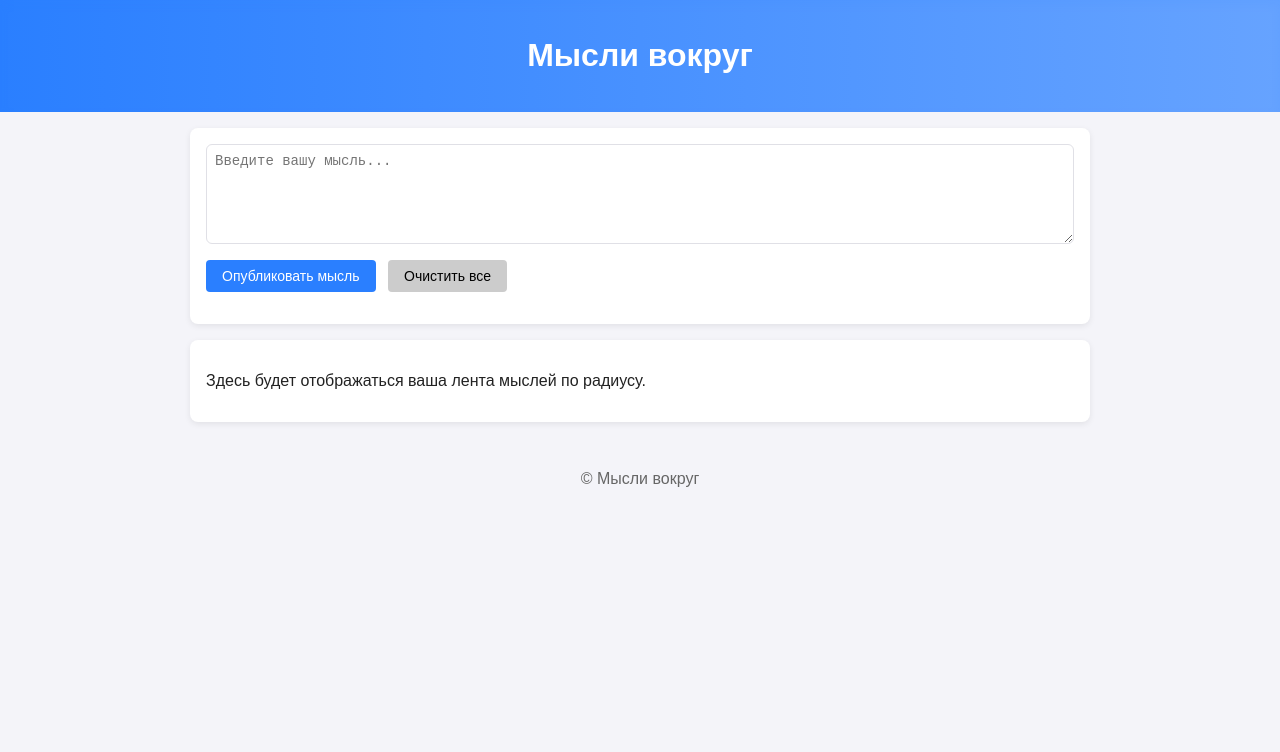
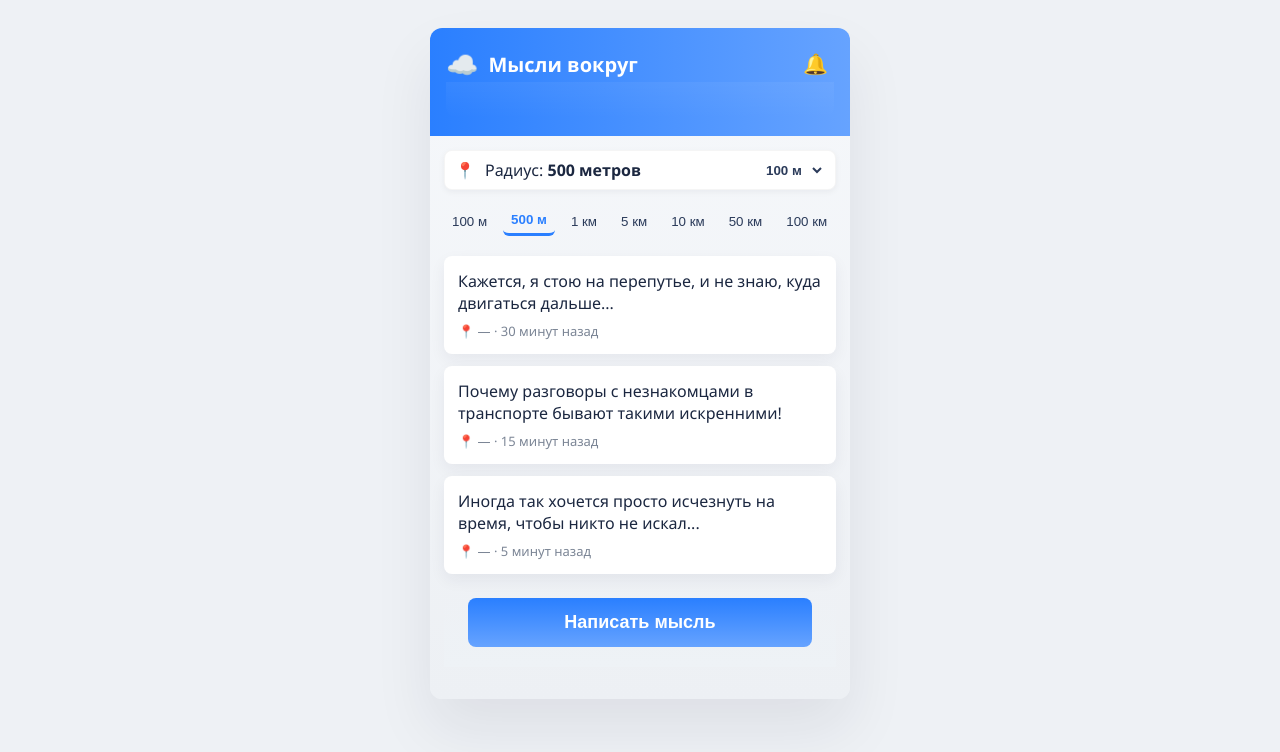
Before and after one commit to xasi88/Misli, a plain HTML site: page index.html in a window 1280 px wide. Drawn offline with Linux system fonts and the light colour scheme.

Commit message:
Implement UI matching design, radius filtering, 1-per-24h limit, char counter, optional Firebase backend and JSON-server instructions; add icons

```diff
--- /dev/null
+++ b/app.js
@@ -0,0 +1,132 @@
+// Main app logic: localStorage persistence, optional Firebase support, radius filtering, char limits, 1 per 24h rule
+(function(){
+  // Config
+  const DAILY_LIMIT = 1; // number of thoughts per 24h
+  const CHAR_LIMIT = 10000;
+  const STORAGE_KEY = 'mysli_thoughts_v2';
+  const LIMIT_KEY = 'mysli_last_post_v2';
+
+  // Elements
+  const listView = document.getElementById('listView');
+  const writeView = document.getElementById('writeView');
+  const writeBtn = document.getElementById('writeBtn');
+  const backBtn = document.getElementById('backBtn');
+  const cancelBtn = document.getElementById('cancelBtn');
+  const publishBtn = document.getElementById('publishBtn');
+  const thoughtInput = document.getElementById('thoughtInput');
+  const charCounter = document.getElementById('charCounter');
+  const remainingPerDay = document.getElementById('remainingPerDay');
+  const dailyLimitText = document.getElementById('dailyLimitText');
+
+  const thoughtListEl = document.getElementById('thoughtList');
+  const radiusTabs = document.getElementById('radiusTabs');
+  const radiusDropdown = document.getElementById('radiusDropdown');
+  const radiusValue = document.getElementById('radiusValue');
+
+  // State
+  let currentRadius = 500;
+  let userPos = null;
+  let remoteEnabled = (typeof firebase !== 'undefined' && firebase && window.firebaseConfig);
+
+  // Utility functions
+  function now(){ return Date.now(); }
+  function loadLocal(){ try{ return JSON.parse(localStorage.getItem(STORAGE_KEY) || '[]'); }catch(e){return []}}
+  function saveLocal(items){ localStorage.setItem(STORAGE_KEY, JSON.stringify(items)); }
+  function canPost(){
+    const last = parseInt(localStorage.getItem(LIMIT_KEY) || '0',10);
+    if(!last) return true;
+    return (now() - last) > 24*60*60*1000;
+  }
+  function markPosted(){ localStorage.setItem(LIMIT_KEY, ''+now()); }
+
+  function haversine(lat1,lon1,lat2,lon2){
+    const R=6371000; const toRad=Math.PI/180;
+    const dLat=(lat2-lat1)*toRad; const dLon=(lon2-lon1)*toRad;
+    const a=Math.sin(dLat/2)*Math.sin(dLat/2)+Math.cos(lat1*toRad)*Math.cos(lat2*toRad)*Math.sin(dLon/2)*Math.sin(dLon/2);
+    const c=2*Math.atan2(Math.sqrt(a),Math.sqrt(1-a)); return R*c; }
+
+  function formatDistance(m){ if(m<1000) return Math.round(m)+' м'; return (m/1000).toFixed(1)+' км'; }
+  function timeAgo(ts){ const diff=(Date.now()-ts)/1000; if(diff<60) return Math.floor(diff)+' секунд назад'; if(diff<3600) return Math.floor(diff/60)+' минут назад'; if(diff<86400) return Math.floor(diff/3600)+' часов назад'; return Math.floor(diff/86400)+' дней назад'; }
+
+  // Seed sample posts if empty
+  function seedIfEmpty(){ const items=loadLocal(); if(items.length===0){ const baseLat=55.75; const baseLng=37.62; const samples=[
+    {text:'Иногда так хочется просто исчезнуть на время, чтобы никто не искал...', lat:baseLat+0.0015, lng:baseLng-0.0012, createdAt: Date.now()-5*60*1000},
+    {text:'Почему разговоры с незнакомцами в транспорте бывают такими искренними!', lat:baseLat+0.0035, lng:baseLng+0.0021, createdAt: Date.now()-15*60*1000},
+    {text:'Кажется, я стою на перепутье, и не знаю, куда двигаться дальше...', lat:baseLat-0.0045, lng:baseLng+0.001, createdAt: Date.now()-30*60*1000}
+  ]; saveLocal(samples); }}
+
+  // Render
+  function renderList(){ thoughtListEl.innerHTML=''; const items = loadLocal();
+    let filtered = items.slice().reverse();
+    if(userPos){ filtered = filtered.filter(it => { if(!it.lat||!it.lng) return false; const d=haversine(userPos.latitude,userPos.longitude,it.lat,it.lng); return d<=currentRadius; }); }
+    if(filtered.length===0){ const empty=document.createElement('div'); empty.className='thought-card'; empty.innerHTML='<p>Здесь будет отображаться ваша лента мыслей по радиусу.</p>'; thoughtListEl.appendChild(empty); return; }
+    filtered.forEach(it => {
+      const card=document.createElement('div'); card.className='thought-card';
+      const dist = (userPos && it.lat && it.lng) ? formatDistance(haversine(userPos.latitude,userPos.longitude,it.lat,it.lng)) : '—';
+      card.innerHTML = `<div class="text">${escapeHtml(it.text)}</div><div class="meta">📍 ${dist} · ${timeAgo(it.createdAt)}</div>`;
+      thoughtListEl.appendChild(card);
+    });
+  }
+
+  function escapeHtml(t){ const d=document.createElement('div'); d.textContent=t; return d.innerHTML; }
+
+  // Radius controls
+  radiusTabs.addEventListener('click', (e)=>{ const btn=e.target.closest('button'); if(!btn) return; const r=parseInt(btn.dataset.radius,10); currentRadius=r; Array.from(radiusTabs.querySelectorAll('button')).forEach(b=>b.classList.toggle('active',b===btn)); radiusValue.textContent = displayRadius(r); renderList(); });
+  radiusDropdown.addEventListener('change',(e)=>{ currentRadius=parseInt(e.target.value,10); // sync tabs
+    Array.from(radiusTabs.querySelectorAll('button')).forEach(b=>b.classList.toggle('active',parseInt(b.dataset.radius,10)===currentRadius)); radiusValue.textContent = displayRadius(currentRadius); renderList(); });
+
+  function displayRadius(r){ if(r<1000) return r+' метров'; if(r%1000===0) return (r/1000)+' км'; return (r/1000)+' км'; }
+  radiusValue.textContent = displayRadius(currentRadius);
+
+  // Geolocation
+  function tryGeolocate(){ if(navigator.geolocation){ navigator.geolocation.getCurrentPosition(pos=>{ userPos=pos.coords; renderList(); }, err=>{ console.warn('no geo', err); renderList(); }, {timeout:5000}); } else { renderList(); } }
+
+  // View switching
+  writeBtn.addEventListener('click', ()=>{ showView('write'); });
+  backBtn.addEventListener('click', ()=>{ showView('list'); });
+  cancelBtn.addEventListener('click', ()=>{ thoughtInput.value=''; updateChar(); showView('list'); });
+
+  function showView(name){ if(name==='write'){ listView.classList.remove('active'); writeView.classList.add('active'); } else { writeView.classList.remove('active'); listView.classList.add('active'); } }
+
+  // Character counter
+  thoughtInput.addEventListener('input', updateChar);
+  function updateChar(){ const len = thoughtInput.value.length; charCounter.textContent = `${len} / ${CHAR_LIMIT} знаков`; }
+
+  // Publish
+  publishBtn.addEventListener('click', async ()=>{
+    const text = thoughtInput.value.trim(); if(!text){ alert('Введите мысль'); return; }
+    if(text.length>CHAR_LIMIT){ alert('Слишком длинная мысль'); return; }
+    if(!canPost()){ alert('Можно публиковать не более '+DAILY_LIMIT+' мысли(ей) в 24 часа.'); return; }
+    // get current pos for post
+    let lat=null,lng=null;
+    try{ const pos = await getCurrentPosition({timeout:5000}); lat=pos.coords.latitude; lng=pos.coords.longitude; }catch(e){ console.warn('no pos for post',e); }
+
+    const item = { id: 'id_'+Date.now(), text, lat, lng, createdAt: Date.now() };
+
+    // If firebase configured, try to push remote (firestore) — optional
+    if(remoteEnabled && window.firebaseConfig){
+      try{
+        if(!firebase.apps.length){ firebase.initializeApp(window.firebaseConfig); }
+        const db = firebase.firestore();
+        await db.collection('thoughts').add(item);
+      }catch(e){ console.warn('remote push failed', e); }
+    }
+
+    // Always save locally for demo
+    const items = loadLocal(); items.push(item); saveLocal(items); markPosted(); thoughtInput.value=''; updateChar(); renderList(); showView('list');
+  });
+
+  function getCurrentPosition(opts){ return new Promise((res,rej)=>{ navigator.geolocation.getCurrentPosition(res,rej,opts); }); }
+
+  // initialization
+  seedIfEmpty(); tryGeolocate(); renderList(); updateChar(); remainingPerDay.textContent = DAILY_LIMIT;
+
+  // Optional: sync remote firestore to local (if configured)
+  if(remoteEnabled && window.firebaseConfig){
+    try{ if(!firebase.apps.length){ firebase.initializeApp(window.firebaseConfig); }
+      const db = firebase.firestore();
+      db.collection('thoughts').orderBy('createdAt','desc').limit(200).onSnapshot(snapshot=>{
+        const items = snapshot.docs.map(d=>d.data()); saveLocal(items); renderList(); });
+    }catch(e){ console.warn('firebase sync failed', e); }
+  }
+})();
--- a/index.html
+++ b/index.html
@@ -9,144 +9,82 @@
   <title>Мысли вокруг</title>
 </head>
 <body>
-  <header class="header">
-    <h1>Мысли вокруг</h1>
-  </header>
+  <div class="app-shell">
+    <header class="header">
+      <div class="header-inner">
+        <div class="logo">
+          <div class="cloud">☁️</div>
+          <div class="title">Мысли вокруг</div>
+        </div>
+        <button class="icon-btn" id="notificationsBtn" aria-label="Уведомления">🔔</button>
+      </div>
+      <div class="wave"></div>
+    </header>
 
-  <main class="container" id="app">
-    <section class="thought-card">
-      <form id="thoughtForm">
-        <label for="thoughtInput" class="sr-only">Введите вашу мысль</label>
-        <textarea id="thoughtInput" placeholder="Введите вашу мысль..." required></textarea>
-        <div style="margin-top:0.75rem;">
-          <button type="submit">Опубликовать мысль</button>
-          <button type="button" id="clearBtn" style="margin-left:0.5rem; background:#ccc; color:#000;">Очистить все</button>
+    <main class="container">
+      <!-- LIST VIEW -->
+      <section id="listView" class="screen active">
+        <div class="controls">
+          <div class="radius-select" id="radiusSelect">
+            <span class="pin">📍</span>
+            <span id="radiusLabel">Радиус: <strong id="radiusValue">500 метров</strong></span>
+            <select id="radiusDropdown" aria-label="Выбор радиуса">
+              <option value="100">100 м</option>
+              <option value="500">500 м</option>
+              <option value="1000">1 км</option>
+              <option value="5000">5 км</option>
+              <option value="10000">10 км</option>
+              <option value="50000">50 км</option>
+              <option value="100000">100 км</option>
+            </select>
+          </div>
+
+          <div class="radius-tabs" id="radiusTabs">
+            <button data-radius="100">100 м</button>
+            <button data-radius="500" class="active">500 м</button>
+            <button data-radius="1000">1 км</button>
+            <button data-radius="5000">5 км</button>
+            <button data-radius="10000">10 км</button>
+            <button data-radius="50000">50 км</button>
+            <button data-radius="100000">100 км</button>
+          </div>
         </div>
-      </form>
-    </section>
 
-    <section id="thoughtList">
-      <!-- Здесь будут отображаться мысли -->
-    </section>
-  </main>
+        <div id="thoughtList" class="thought-list">
+          <!-- карточки вставляются JS -->
+        </div>
 
-  <footer style="text-align:center; padding:1rem; color:#666;">
-    &copy; Мысли вокруг
-  </footer>
+        <div class="bottom-action">
+          <button id="writeBtn" class="primary-btn large">Написать мысль</button>
+        </div>
+      </section>
 
-  <script>
-    // Service Worker регистрация
-    if ('serviceWorker' in navigator) {
-      window.addEventListener('load', () => {
-        navigator.serviceWorker.register('/sw.js').then(reg => {
-          console.log('Service Worker registered with scope:', reg.scope);
-        }).catch(err => {
-          console.warn('Service Worker registration failed:', err);
-        });
-      });
-    }
+      <!-- WRITE VIEW -->
+      <section id="writeView" class="screen">
+        <div class="write-header">
+          <button id="backBtn" class="back-btn">←</button>
+          <div class="write-title">Написать мысль</div>
+        </div>
 
-    // Работа с мыслями (localStorage)
-    (function () {
-      const STORAGE_KEY = 'mysli_thoughts_v1';
-      const form = document.getElementById('thoughtForm');
-      const input = document.getElementById('thoughtInput');
-      const list = document.getElementById('thoughtList');
-      const clearBtn = document.getElementById('clearBtn');
+        <div class="write-area">
+          <textarea id="thoughtInput" placeholder="Введите вашу мысль..." maxlength="10000"></textarea>
+          <div class="row between muted">
+            <div id="dailyLimitText">Можно написать <strong id="remainingPerDay">1</strong> мысль в <strong>24</strong> часа.</div>
+            <div id="charCounter" class="muted">0 / 10000 знаков</div>
+          </div>
+        </div>
 
-      function loadThoughts() {
-        try {
-          const raw = localStorage.getItem(STORAGE_KEY);
-          return raw ? JSON.parse(raw) : [];
-        } catch (e) {
-          console.error('Ошибка чтения localStorage', e);
-          return [];
-        }
-      }
+        <div class="write-actions">
+          <button id="cancelBtn" class="secondary-btn">Отмена</button>
+          <button id="publishBtn" class="primary-btn">Опубликовать</button>
+        </div>
+      </section>
+    </main>
 
-      function saveThoughts(items) {
-        try {
-          localStorage.setItem(STORAGE_KEY, JSON.stringify(items));
-        } catch (e) {
-          console.error('Ошибка записи в localStorage', e);
-        }
-      }
+    <footer class="footer-bar"></footer>
+  </div>
 
-      function render() {
-        const items = loadThoughts().slice().reverse(); // newest first
-        list.innerHTML = '';
-        if (items.length === 0) {
-          const empty = document.createElement('div');
-          empty.className = 'thought-card';
-          empty.innerHTML = '<p>Здесь будет отображаться ваша лента мыслей по радиусу.</p>';
-          list.appendChild(empty);
-          return;
-        }
-
-        items.forEach(item => {
-          const card = document.createElement('div');
-          card.className = 'thought-card';
-          const date = new Date(item.createdAt);
-          const coords = (item.lat && item.lng) ? `<div class="meta">📍 ${item.lat.toFixed(4)}, ${item.lng.toFixed(4)}</div>` : '<div class="meta">📍 не указано</div>';
-          card.innerHTML = `
-            <div class="text">${escapeHtml(item.text)}</div>
-            <div class="meta">🕒 ${date.toLocaleString()} ${coords}</div>
-          `;
-          list.appendChild(card);
-        });
-      }
-
-      function escapeHtml(text) {
-        const div = document.createElement('div');
-        div.textContent = text;
-        return div.innerHTML;
-      }
-
-      form.addEventListener('submit', (e) => {
-        e.preventDefault();
-        const text = input.value.trim();
-        if (!text) return;
-
-        // Попытаться получить геопозицию (не блокировать публикацию)
-        if ('geolocation' in navigator) {
-          navigator.geolocation.getCurrentPosition(pos => {
-            storeThought(text, pos.coords.latitude, pos.coords.longitude);
-          }, err => {
-            console.warn('Геопозиция не получена:', err.message);
-            storeThought(text, null, null);
-          }, { maximumAge: 60_000, timeout: 5000 });
-        } else {
-          storeThought(text, null, null);
-        }
-
-        input.value = '';
-      });
-
-      clearBtn.addEventListener('click', () => {
-        if (!confirm('Очистить все мысли?')) return;
-        saveThoughts([]);
-        render();
-      });
-
-      function storeThought(text, lat = null, lng = null) {
-        const items = loadThoughts();
-        items.push({
-          id: Date.now(),
-          text,
-          createdAt: Date.now(),
-          lat,
-          lng
-        });
-        saveThoughts(items);
-        render();
-      }
-
-      // initial render
-      render();
-
-      // expose for debugging
-      window.__mysli = { loadThoughts, saveThoughts, render };
-    })();
-  </script>
+  <script src="/firebase-config.example.js"></script>
+  <script src="/app.js"></script>
 </body>
 </html>
--- a/styles.css
+++ b/styles.css
@@ -1,85 +1,49 @@
-/* Основные стили */
-body {
-  font-family: Arial, sans-serif;
-  background: #f4f4f9;
-  margin: 0;
-  padding: 0;
-  color: #222;
+/* Styles approximating the provided design */
+:root{
+  --blue-1:#2A7FFF;
+  --blue-2:#66A3FF;
+  --bg:#eef1f5;
+  --card:#ffffff;
+  --muted:#7b8595;
 }
+*{box-sizing:border-box}
+body{font-family: 'Segoe UI', Roboto, Arial, sans-serif;background:var(--bg);margin:0;color:#1b2740}
+.app-shell{max-width:420px;margin:28px auto;border-radius:12px;overflow:hidden;box-shadow:0 30px 60px rgba(20,30,50,0.08);background:linear-gradient(180deg,#f6f8fb,#edf0f4)}
+.header{background:linear-gradient(90deg,var(--blue-1),var(--blue-2));color:#fff;padding:18px 16px;position:relative}
+.header-inner{display:flex;align-items:center;justify-content:space-between}
+.logo{display:flex;align-items:center;gap:10px}
+.logo .cloud{font-size:26px}
+.logo .title{font-weight:700;font-size:20px}
+.icon-btn{background:transparent;border:none;font-size:20px;color:#fff;cursor:pointer}
+.wave{height:36px;background:linear-gradient(180deg,rgba(255,255,255,0.05),transparent);border-bottom-left-radius:12px;border-bottom-right-radius:12px}
+.container{padding:14px;background:transparent}
+.controls{background:transparent;padding-bottom:8px}
+.radius-select{display:flex;align-items:center;gap:10px;background:#fff;border-radius:8px;padding:8px 10px;box-shadow:0 2px 6px rgba(16,24,45,0.05);border:1px solid rgba(0,0,0,0.04);margin-bottom:8px}
+.radius-select .pin{font-size:16px}
+.radius-select select{margin-left:auto;border:none;background:transparent;font-weight:600;color:#2b3b5a}
+.radius-tabs{display:flex;gap:8px;overflow:auto;padding:8px 0 0}
+.radius-tabs button{background:transparent;border:none;padding:6px 8px;border-radius:6px;color:#2b3b5a;cursor:pointer}
+.radius-tabs button.active{border-bottom:3px solid var(--blue-1);color:var(--blue-1);font-weight:700}
+.thought-list{margin-top:12px}
+.thought-card{background:var(--card);border-radius:8px;padding:14px;margin-bottom:12px;box-shadow:0 6px 16px rgba(30,40,70,0.06)}
+.thought-card .meta{margin-top:8px;color:var(--muted);font-size:13px;display:flex;gap:10px;align-items:center}
+.bottom-action{padding:12px 0 20px;background:linear-gradient(180deg,transparent,#eef2f6);display:flex;justify-content:center}
+.primary-btn{background:linear-gradient(180deg,var(--blue-1),var(--blue-2));color:#fff;border:none;padding:12px 18px;border-radius:8px;cursor:pointer;font-weight:700}
+.primary-btn.large{width:88%;font-size:18px;padding:14px}
+.secondary-btn{background:#fff;border:1px solid #d8dfea;padding:10px 16px;border-radius:8px;cursor:pointer}
+.screen{display:none}
+.screen.active{display:block}
+/* Write view styles */
+.write-header{display:flex;align-items:center;gap:12px;padding:12px 0}
+.back-btn{background:transparent;border:none;font-size:20px;cursor:pointer}
+.write-title{font-weight:700;font-size:18px}
+.write-area{padding:10px 0}
+.write-area textarea{width:100%;height:280px;padding:14px;border-radius:8px;border:1px solid #e6ebf2;background:#fff;resize:none;font-size:15px}
+.row{display:flex;align-items:center}
+.row.between{justify-content:space-between}
+.muted{color:var(--muted)}
+.write-actions{display:flex;gap:12px;padding:18px 0;justify-content:space-between}
+.footer-bar{height:18px;background:transparent}
 
-.header {
-  background: linear-gradient(90deg, #2A7FFF, #66A3FF);
-  color: white;
-  padding: 1rem;
-  text-align: center;
-  box-shadow: 0 4px 10px rgba(42,127,255,0.08) inset;
-}
-
-.container {
-  padding: 1rem;
-  max-width: 900px;
-  margin: 0 auto;
-}
-
-.thought-card {
-  background: white;
-  border-radius: 8px;
-  padding: 1rem;
-  margin-bottom: 1rem;
-  box-shadow: 0 2px 6px rgba(0,0,0,0.08);
-}
-
-#thoughtForm {
-  margin-bottom: 1rem;
-}
-
-#thoughtInput {
-  width: 100%;
-  min-height: 100px;
-  padding: 0.5rem;
-  border: 1px solid #e0e0e6;
-  border-radius: 6px;
-  resize: vertical;
-  box-sizing: border-box;
-  font-size: 14px;
-}
-
-button {
-  padding: 0.5rem 1rem;
-  background-color: #2A7FFF;
-  color: white;
-  border: none;
-  border-radius: 4px;
-  cursor: pointer;
-  font-size: 14px;
-}
-
-button:active { transform: translateY(1px); }
-
-.text {
-  white-space: pre-wrap;
-  margin-bottom: 0.5rem;
-  font-size: 15px;
-}
-
-.meta {
-  color: #666;
-  font-size: 13px;
-}
-
-/* для доступности: скрытый label */
-.sr-only {
-  position: absolute;
-  width: 1px; height: 1px;
-  padding: 0; margin: -1px;
-  overflow: hidden; clip: rect(0,0,0,0);
-  white-space: nowrap; border: 0;
-}
-
-/* Footer spacing to make room for big button in design */
-footer { height: 80px; }
-
-/* Responsive */
-@media (max-width: 600px) {
-  .container { padding: 0.5rem; }
-}
+/* small screens */
+@media (max-width:460px){.app-shell{margin:10px;border-radius:8px}}
```
Also changed, not shown: firebase-config.example.js (added, +15 -0 lines), 1 other file.
